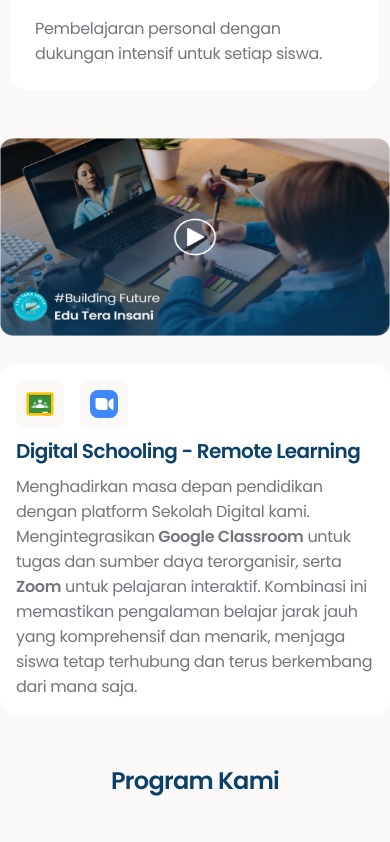
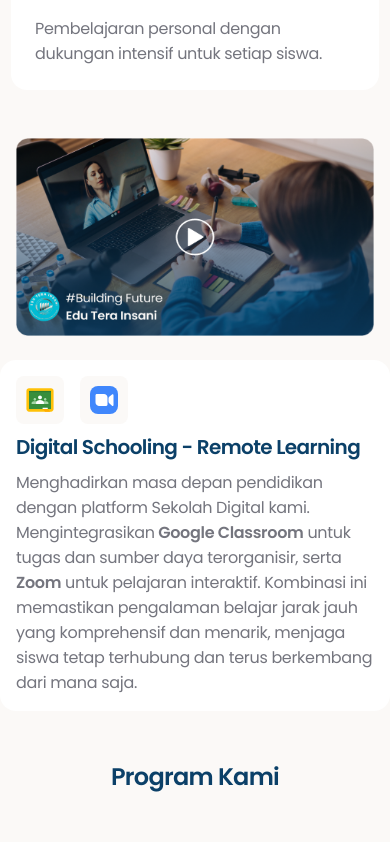
Before and after one commit to Ideatecore-dev-team/EduteraInsani-client, a React (Vite) app: page / in a window 390 px wide. Shown: the part 1720-2562 px from the top of the page. Built offline with nearby package versions, Linux system fonts and the light colour scheme.

Commit message:
FIX : homepage, digital section, responsive

```diff
--- a/src/components/Digital.jsx
+++ b/src/components/Digital.jsx
@@ -4,9 +4,9 @@ import "./Digital.css";
 
 function Digital() {
   return (
-    <div className="digital-section flex pb-12 lg:pb-24 lg:items-center justify-center items-start bg-background">
-      <div className="digital-container flex lg:flex-row flex-col lg:w-base-content w-width-sm mx-auto lg:items-center items-start gap-7">
-        <img src={Vidio} alt="vidio" />
+    <div className="digital-section flex pb-12 lg:pb-24 lg:items-center justify-center items-start bg-background gap-gap10">
+      <div className="digital-container flex lg:flex-row flex-col lg:w-base-content w-width-sm mx-auto lg:items-center items-start gap-6">
+        <img src={Vidio} alt="vidio" className=" px-4 lg:px-0" />
         <div className="vidio-content flex lg:p-6 p-4 flex-col items-start gap-2 self-stretch bg-white rounded-2xl">
           <div className="vid-icons flex items-start gap-4">
             <div className="classroom bg-background rounded-lg flex size-12 p-2 justify-center items-center">
```
